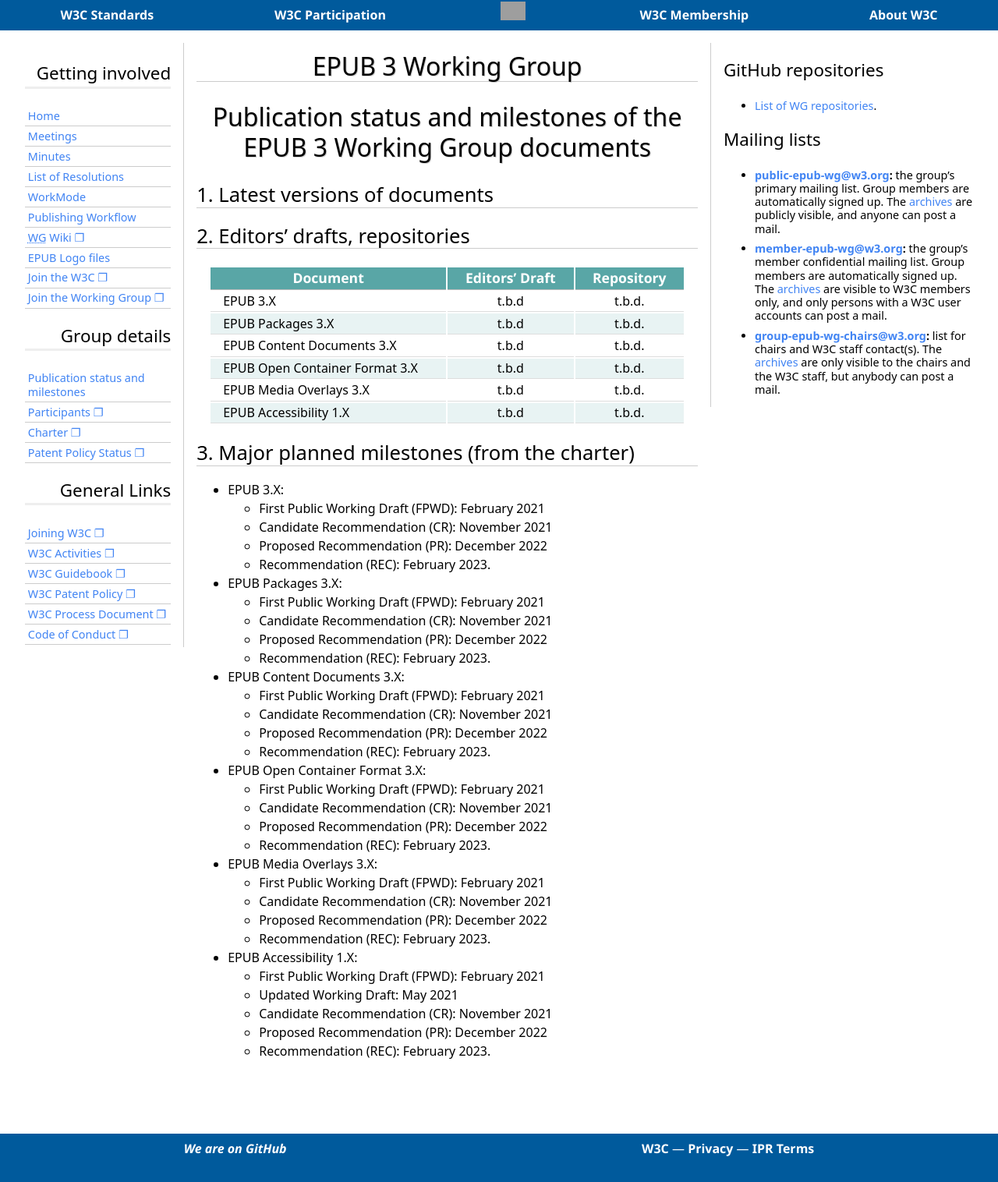
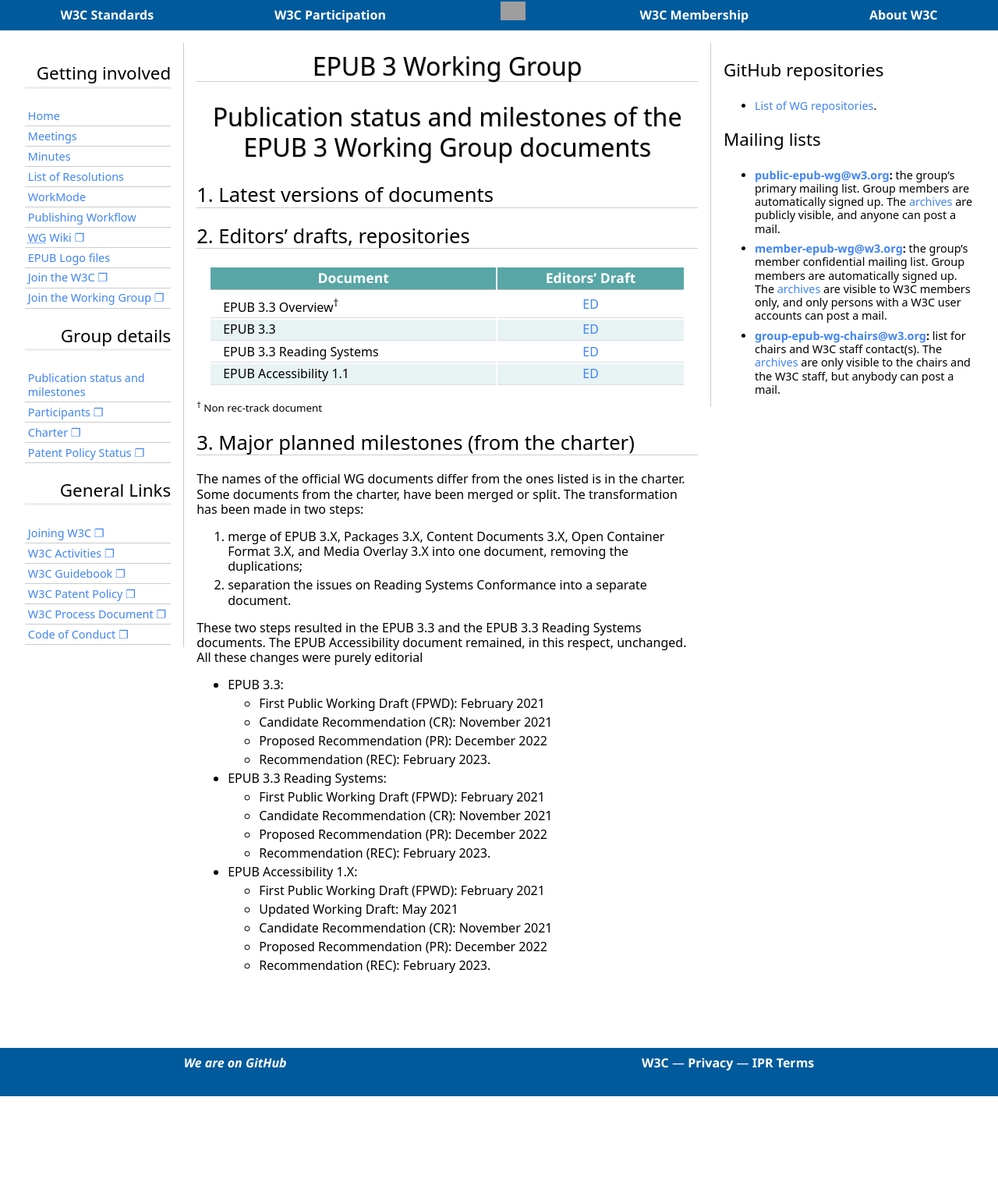
Before and after one commit to w3c/epub-wg, a Jekyll site: the page built from PublStatus.md, in a window 1280 px wide. Shown: the whole page at 78% size. Built offline with Jekyll 4.4.1, drawn with Linux system fonts in a browser that asks for light colours; some web fonts are replaced; our own code applies the rules of GitHub Pages for plain Markdown files; after the commit the page ends 1406 px from its top, so only the background shows below that; grey boxes are pictures that could not be loaded.

Commit message:
Updated the publ status
- Documented the editorial changes of merging and splitting documents
- Added references to the ED-s

```diff
--- a/PublStatus.md
+++ b/PublStatus.md
@@ -5,51 +5,41 @@
 # Publication status and milestones of the {{ site.wgname_uc }} Working Group documents
 {: no_toc}
 
+
 ## Latest versions of documents
 
 <div data-apiary="specifications"></div>
 
 ## Editors’ drafts, repositories
 
-| Document | Editors’ Draft | Repository |
-|----------|:--------------:|:----------:|
-| EPUB 3.X                       | t.b.d | t.b.d. |
-| EPUB Packages 3.X              | t.b.d | t.b.d. |
-| EPUB Content Documents 3.X     | t.b.d | t.b.d. |
-| EPUB Open Container Format 3.X | t.b.d | t.b.d. |
-| EPUB Media Overlays 3.X        | t.b.d | t.b.d. |
-| EPUB Accessibility 1.X         | t.b.d | t.b.d. |
+| Document | Editors’ Draft |
+|----------|:--------------:|
+| EPUB 3.3 Overview<sup>†<sup>   | [ED](https://w3c.github.io/epub-specs/epub33/overview/) |
+| EPUB 3.3                       | [ED](https://w3c.github.io/epub-specs/epub33/core/)     |
+| EPUB 3.3 Reading Systems       | [ED](https://w3c.github.io/epub-specs/epub33/rs/)       |
+| EPUB Accessibility 1.1         | [ED](https://w3c.github.io/epub-specs/epub33/a11y/)     |
 {: .zebra}
 
 
-<!-- Non rec-track document
-{: .footer}
--->
+<sup>†</sup> Non rec-track document
+{: .table_footer}
 
 
 ## Major planned milestones (from the charter)
 
-* EPUB 3.X:
+The names of the official WG documents differ from the ones listed is in the charter. Some documents from the charter, have been merged or split. The transformation has been made in two steps:
+
+1. merge of EPUB 3.X, Packages 3.X, Content Documents 3.X, Open Container Format 3.X, and Media Overlay 3.X into one document, removing the duplications;
+2. separation the issues on Reading Systems Conformance into a separate document.
+
+These two steps resulted in the EPUB 3.3 and the EPUB 3.3 Reading Systems documents. The EPUB Accessibility document remained, in this respect, unchanged. All these changes were purely editorial
+
+* EPUB 3.3:
     * First Public Working Draft (FPWD): February 2021
     * Candidate Recommendation (CR): November 2021
     * Proposed Recommendation (PR): December 2022
     * Recommendation (REC): February 2023.
-* EPUB Packages 3.X:
-    * First Public Working Draft (FPWD): February 2021
-    * Candidate Recommendation (CR): November 2021
-    * Proposed Recommendation (PR): December 2022
-    * Recommendation (REC): February 2023.
-* EPUB Content Documents 3.X:
-    * First Public Working Draft (FPWD): February 2021
-    * Candidate Recommendation (CR): November 2021
-    * Proposed Recommendation (PR): December 2022
-    * Recommendation (REC): February 2023.
-* EPUB Open Container Format 3.X:
-    * First Public Working Draft (FPWD): February 2021
-    * Candidate Recommendation (CR): November 2021
-    * Proposed Recommendation (PR): December 2022
-    * Recommendation (REC): February 2023.
-* EPUB Media Overlays 3.X:
+* EPUB 3.3 Reading Systems:
     * First Public Working Draft (FPWD): February 2021
     * Candidate Recommendation (CR): November 2021
     * Proposed Recommendation (PR): December 2022
--- a/assets/css/style-extras.css
+++ b/assets/css/style-extras.css
@@ -69,3 +69,7 @@
 span.provisional {
     color: red;
 }
+
+.table_footer {
+    font-size: smaller;
+}
```
